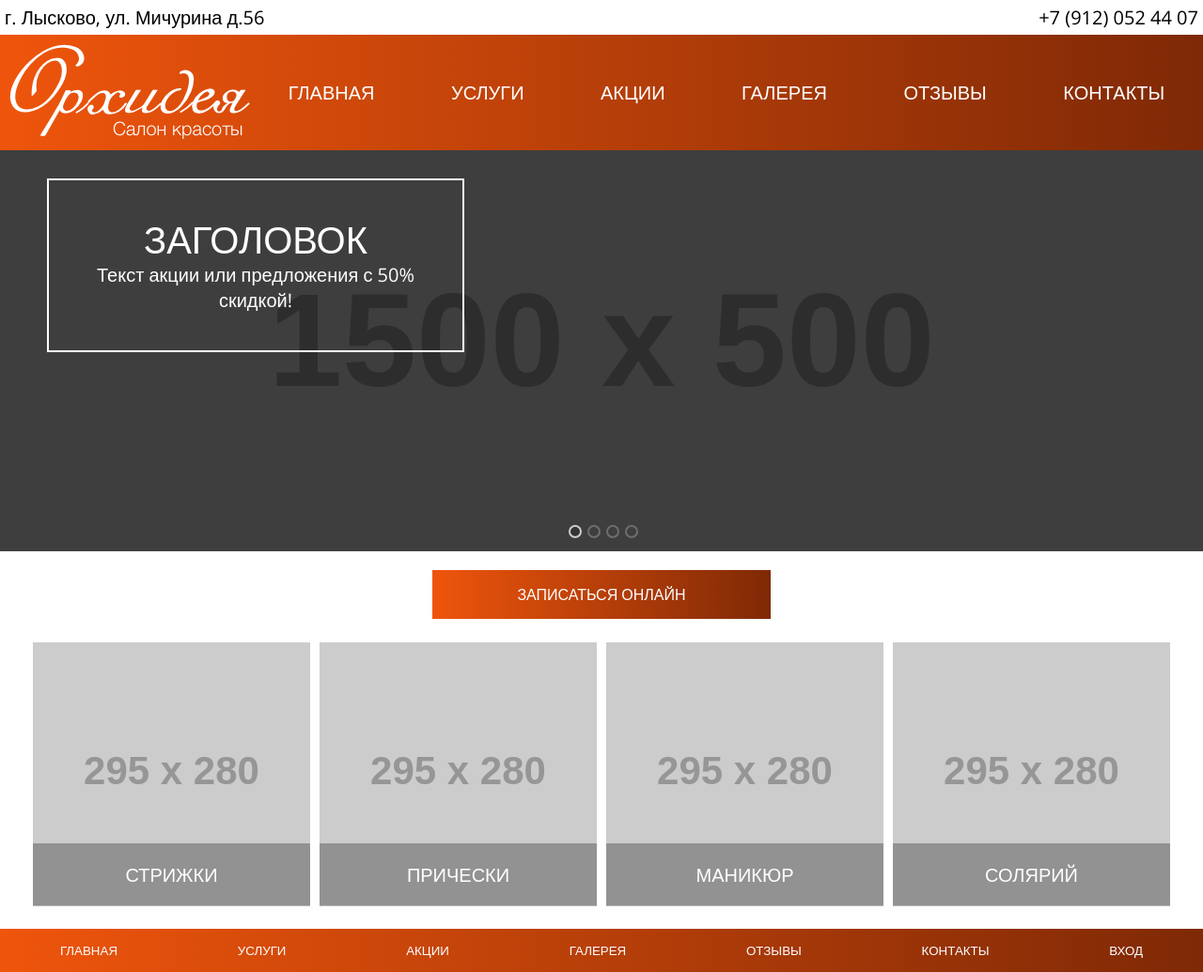
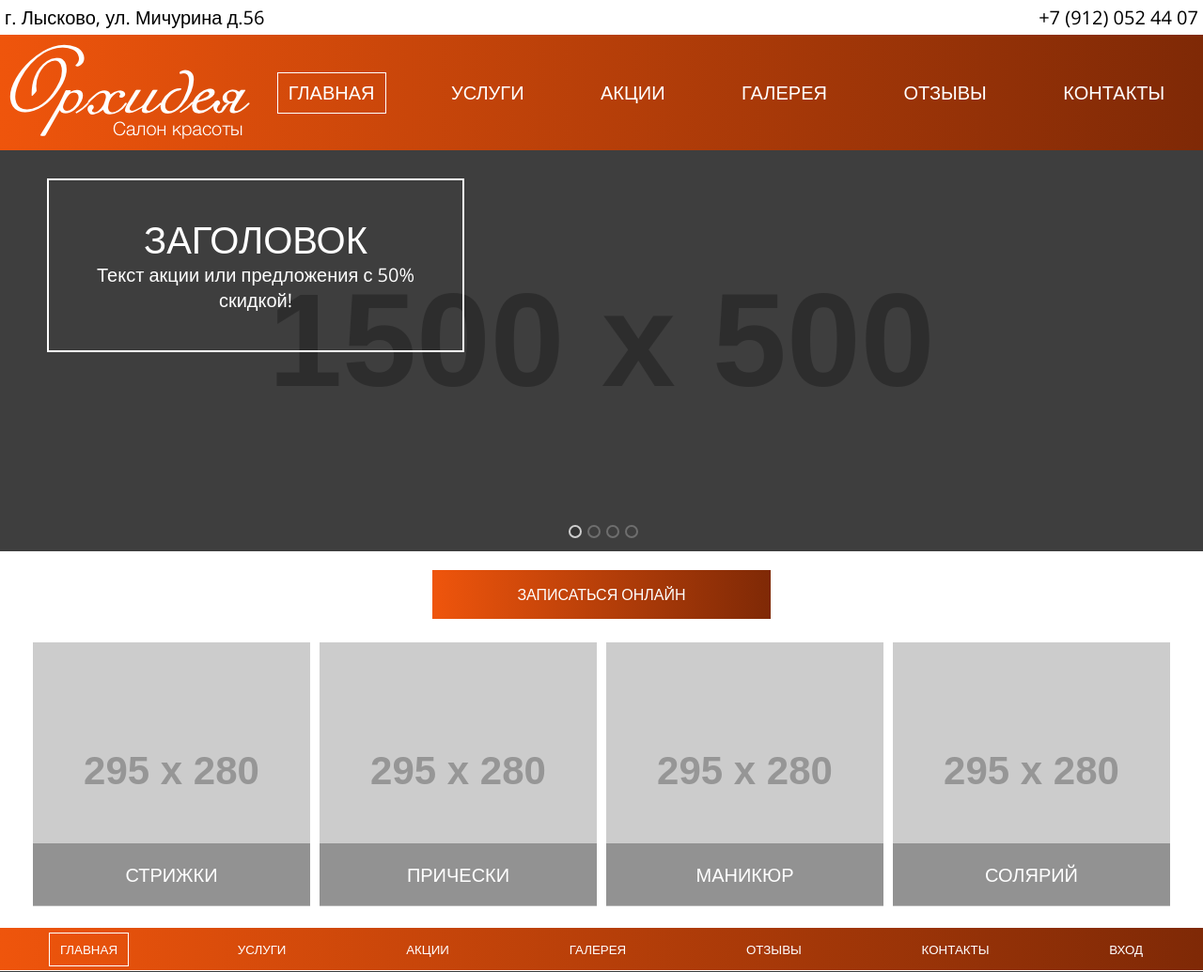
Before and after one commit to frigateStudio/storm.ru, a PHP site: page /html/index.html in a window 1280 px wide. Shown: the whole page at 94% size. Run offline with PHP 8.4, Linux system fonts and the light colour scheme; grey boxes labelled with a size stand in for pictures from a placeholder-image service; some libraries are stand-ins or nearby versions.

Commit message:
add new sticky footer, add page "stock", rewrite html code

```diff
--- a/html/index.html
+++ b/html/index.html
@@ -32,16 +32,15 @@
 <!--endPreLoader-->
 <body>
 <div id="page-preLoader"></div>
-<div class="wrapper">
 <header>
     <address>г. Лысково, ул. Мичурина д.56</address>
     <a id ="phone" href="tel:+7 (912) 052 44 07">+7 (912) 052 44 07</a>
     <img id="logo" src="image/logo.png">
     <menu>
         <ul>
-            <li><a href="#">ГЛАВНАЯ</a></li>
+            <li><a href="index.html" class="active">ГЛАВНАЯ</a></li>
             <li><a href="#">УСЛУГИ</a></li>
-            <li><a href="#">АКЦИИ</a></li>
+            <li><a href="stock.html">АКЦИИ</a></li>
             <li><a href="#">ГАЛЕРЕЯ</a></li>
             <li><a href="#">ОТЗЫВЫ</a></li>
             <li><a href="#">КОНТАКТЫ</a></li>
@@ -117,9 +116,9 @@
     <footer>
         <menu>
             <ul>
-                <li><a href="#">ГЛАВНАЯ</a></li>
+                <li><a href="index.html" class="active">ГЛАВНАЯ</a></li>
                 <li><a href="#">УСЛУГИ</a></li>
-                <li><a href="#">АКЦИИ</a></li>
+                <li><a href="stock.html">АКЦИИ</a></li>
                 <li><a href="#">ГАЛЕРЕЯ</a></li>
                 <li><a href="#">ОТЗЫВЫ</a></li>
                 <li><a href="#">КОНТАКТЫ</a></li>
@@ -127,7 +126,7 @@
             </ul>
         </menu>
     </footer>
-    </div>
+
 
 
 <!--slider-->
@@ -136,7 +135,9 @@
 <script type="text/javascript" src="slider/slick.min.js"></script>
 <script>
     $(document).ready(function() {
-        $('.slider').slick({
+       var slider= $('.slider');
+        slider.show();
+        slider.slick({
             autoplay:true,
             autoplaySpeed:3000,
             arrows:false,
--- a/html/slider/slick-theme.css
+++ b/html/slider/slick-theme.css
@@ -1,13 +1,8 @@
-
-
 
 .slider {
-    height: auto;
     background-color: black;
-
-
+    display: none;
 }
-
 
 .slide_desc{
     width: 400px;
@@ -27,15 +22,9 @@
 .slide_desc p{
     font-size: 15pt;
 }
-
-
-
-
-
 .slider img {
     width: 100%;
     opacity: 0.3;
-
 }
 @media (max-width: 900px) {
     .slide_desc{
@@ -46,13 +35,7 @@
 
 
 }
-
 /* Dots */
-.slick-dotted.slick-slider
-{
-
-}
-
 .slick-dots
 {
     position: absolute;
--- a/html/styles/styles.css
+++ b/html/styles/styles.css
@@ -3,14 +3,16 @@
   padding: 0;
   margin: auto; }
 
-html,
-body {
-  height: 100%; }
+html {
+  position: relative;
+  min-height: 100%; }
 
 body {
   width: 100%;
   min-width: 900px;
-  font-weight: lighter; }
+  font-weight: lighter;
+  margin: 0 0 44px;
+  /* bottom = footer height */ }
 
 ul {
   list-style: none;
@@ -53,12 +55,16 @@ header {
       display: block;
       font-size: 15pt;
       padding: 10px 12px; }
-    header menu ul a:hover {
+    header menu ul a:hover, header menu ul .active {
       border: 1px solid white;
       padding: 9px 11px; }
 
 footer {
   font-family: "Poiret One", sans-serif;
+  position: absolute;
+  left: 0;
+  bottom: 0;
+  height: 45px;
   width: 100%;
   background-image: linear-gradient(270deg, #7F2906 0%, #EF550C 100%); }
   footer menu {
@@ -71,7 +77,7 @@ footer {
         display: block;
         font-size: 10pt;
         padding: 10px 12px; }
-      footer menu ul a:hover {
+      footer menu ul a.active, footer menu ul a:hover {
         border: 1px solid white;
         padding: 9px 11px; }
 
--- a/html/styles/styles.scss
+++ b/html/styles/styles.scss
@@ -4,15 +4,16 @@ $backGroundOrange: linear-gradient(270deg, #7F2906 0%, #EF550C 100%);
   padding:0;
   margin:auto;
 }
-html,
-body {
-  height: 100%;
-}
+html{
+   position: relative;
+   min-height: 100%;
+ }
 
 body{
   width: 100%;
   min-width: 900px;
   font-weight: lighter;
+  margin: 0 0 44px; /* bottom = footer height */
 }
 ul {
   list-style: none;
@@ -28,7 +29,6 @@ a {
 
 
 main {
-
   font-family: 'Open Sans', sans-serif;
 }
 
@@ -67,7 +67,7 @@ header{
             font-size: 15pt;
             padding:10px 12px;
           }
-        a:hover{
+        a:hover,.active{
             border: 1px solid white;
            padding: 9px 11px;
           }
@@ -76,7 +76,10 @@ header{
 }
 footer{
   font-family: "Poiret One", sans-serif;
-
+  position: absolute;
+  left: 0;
+  bottom: 0;
+  height: 45px;
 
   width: 100%;
   background-image: $backGroundOrange;
@@ -90,7 +93,7 @@ footer{
         font-size: 10pt;
         padding:10px 12px;
       }
-      a:hover{
+      a.active,a:hover{
         border: 1px solid white;
         padding: 9px 11px;
       }
@@ -102,7 +105,7 @@ footer{
   text-align: center;
   display: block;
   width: 25%;
-  background-image: linear-gradient(270deg, #7F2906 0%, #EF550C 100%);
+  background-image: $backGroundOrange;
   margin:20px auto 20px auto;
   padding:15px 20px;
 
@@ -136,6 +139,10 @@ footer{
 
 
 
+
+
+
+
 /*адаптация*/
 @media (max-width: 900px) {
   #logo {
```
Also changed, not shown: html/stock.html (added, +72 -0 lines), html/slider/arrow-next.png (deleted), html/slider/arrow-prev.png (deleted), 1 other file.
